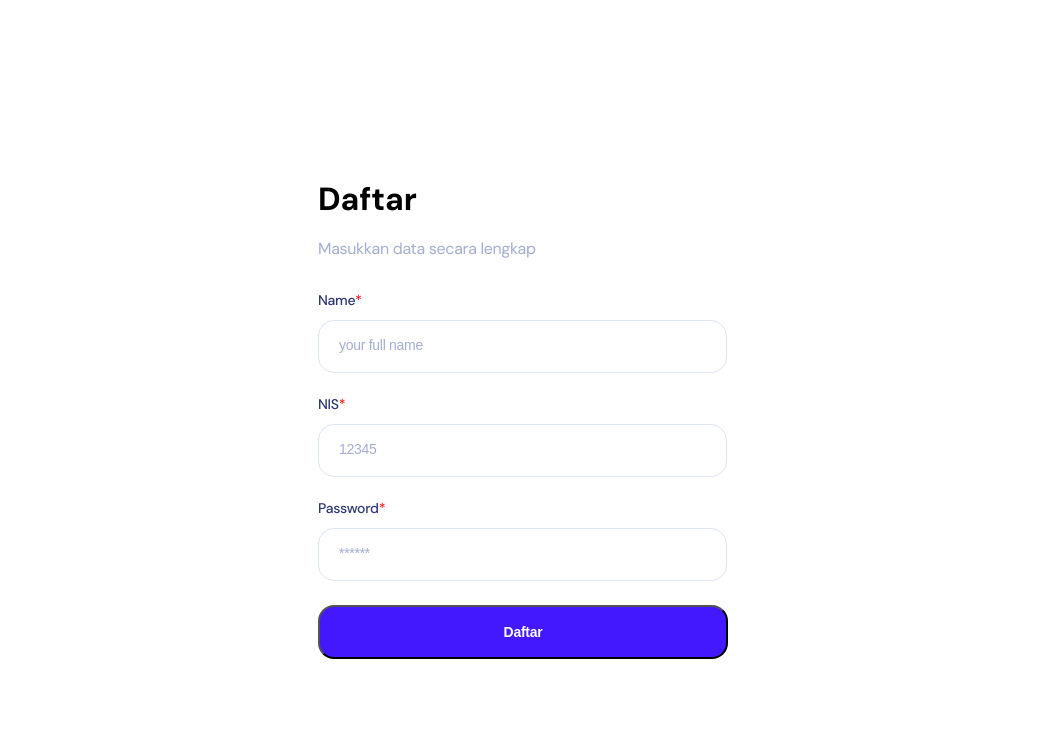
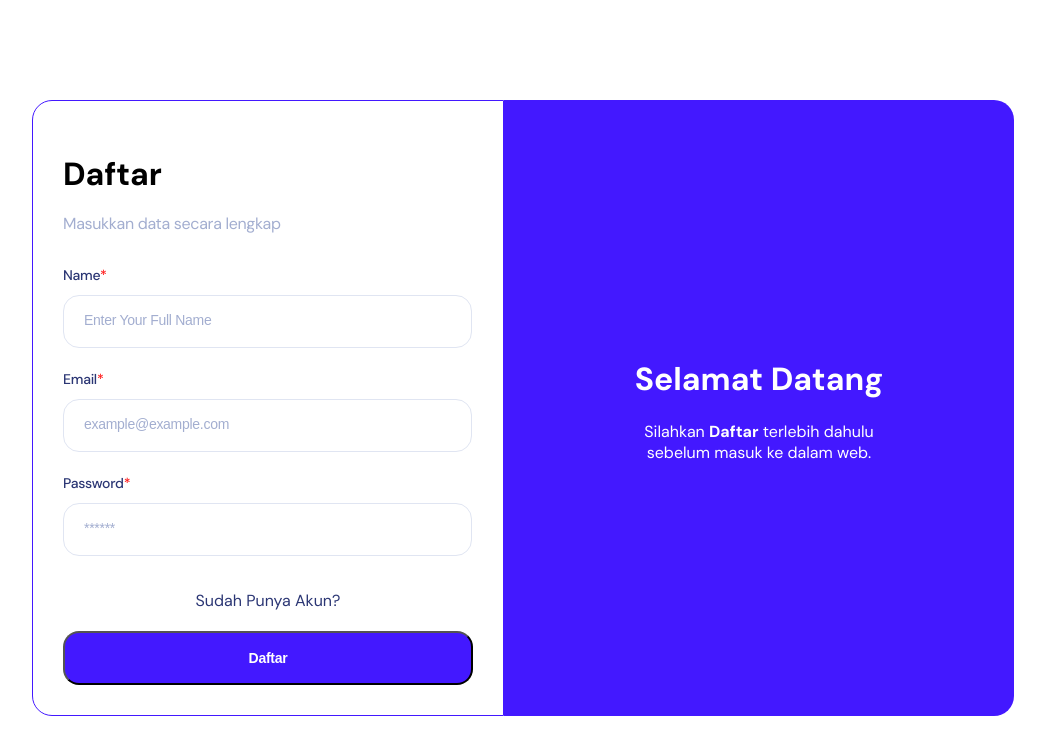
Before and after one commit to Hyansz/portal-siswa-by-raihan, a Next.js app: page /daftar in a window 1280 px wide. Shown: the top 754 px of the page, without its empty margins (117-1162 px from the left). Built offline with nearby package versions, Linux system fonts and the light colour scheme.

Commit message:
hasil akhir

```diff
--- a/src/pages/daftar.js
+++ b/src/pages/daftar.js
@@ -7,7 +7,7 @@ export default function Daftar() {
     const router = useRouter();
 
     const [name, setName] = useState("");
-    const [nis, setNis] = useState("");
+    const [email, setEmail] = useState(""); // Mengganti nis menjadi email
     const [password, setPassword] = useState("");
 
     return (
@@ -26,18 +26,19 @@ export default function Daftar() {
                             setName(e.target.value);
                         }}
                         className={styles.input}
-                        placeholder="your full name"
+                        placeholder="Enter Your Full Name"
                     />
                 </div>
                 <div className={styles.fieldInput}>
                     <div className={styles.label}>
-                        NIS<span className={styles.star}>*</span>
+                        Email<span className={styles.star}>*</span>{" "}
+                        {/* Mengganti NIS menjadi Email */}
                     </div>
                     <input
                         className={styles.input}
-                        placeholder="12345"
+                        placeholder="example@example.com" // Mengganti placeholder sesuai dengan format email
                         onChange={(e) => {
-                            setNis(e.target.value);
+                            setEmail(e.target.value);
                         }}
                     />
                 </div>
@@ -54,10 +55,15 @@ export default function Daftar() {
                         }}
                     />
                 </div>
+                <div className={styles.boxForgot}>
+                    <div className={styles.forgot3}>
+                        <a href='./login'>Sudah Punya Akun?</a>
+                    </div>
+                </div>
                 <button
                     className={styles.buttonPrimary}
                     onClick={async () => {
-                        const data = { name, nis, password };
+                        const data = { name, email, password }; // Mengganti nis menjadi email
                         console.log("click daftar by: ", data);
 
                         try {
@@ -94,6 +100,16 @@ export default function Daftar() {
                     Daftar
                 </button>
             </div>
+
+            <div className={styles.card3}>
+                <div className={styles.text2}>
+                    <h1>Selamat Datang</h1>
+                    <p>
+                        Silahkan <b>Daftar</b> terlebih dahulu <br /> sebelum masuk ke
+                        dalam web.
+                    </p>
+                </div>
+            </div>
         </div>
     );
 }
--- a/src/styles/Login.module.css
+++ b/src/styles/Login.module.css
@@ -1,5 +1,31 @@
 .card {
     width: 410px;
+    padding: 30px;
+    border: 1px solid #4318ff;
+    border-radius: 20px 0px 0px 20px;
+}
+
+.card2 {
+    width: 450px;
+    padding: 30px;
+    text-align: center;
+    color: #fff;
+    background-color: #4318ff;
+    border-radius: 0px 20px 20px 0px;
+}
+
+.card3 {
+    width: 450px;
+    padding: 57px 30px;
+    text-align: center;
+    color: #fff;
+    background-color: #4318ff;
+    border-radius: 0px 20px 20px 0px;
+}
+
+.text2 {
+    margin: auto;
+    padding: 40% 0;
 }
 
 .title {
@@ -57,6 +83,12 @@
     padding-bottom: 19px;
 }
 
+.boxForgot {
+    display: flex;
+    justify-content: space-around;
+    align-items: center;
+}
+
 .forgot {
     display: flex;
     align-items: center;
@@ -64,6 +96,29 @@
 
 .forgot2 {
     margin: 40px 0;
+}
+
+.forgot2 a {
+    text-decoration: none;
+    color: #2b3674;
+}
+
+.forgot2 a:focus {
+    color: red;
+}
+
+.forgot3 {
+    margin: 10px 0;
+    margin-bottom: 20px;
+}
+
+.forgot3 a {
+    text-decoration: none;
+    color: #2b3674;
+}
+
+.forgot3 a:focus {
+    color: red;
 }
 
 .fieldInput {
```
Also changed, not shown: src/pages/Login.js (+12 -0 lines).
